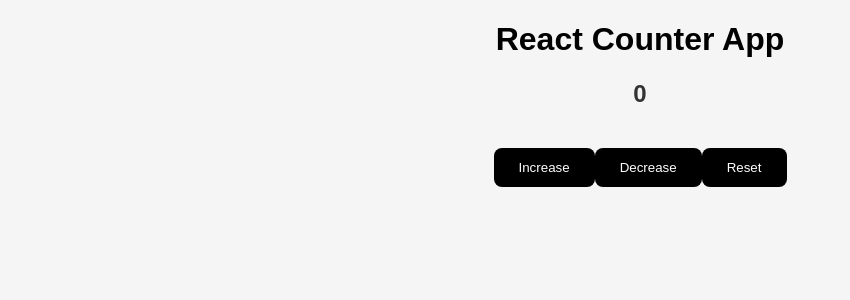
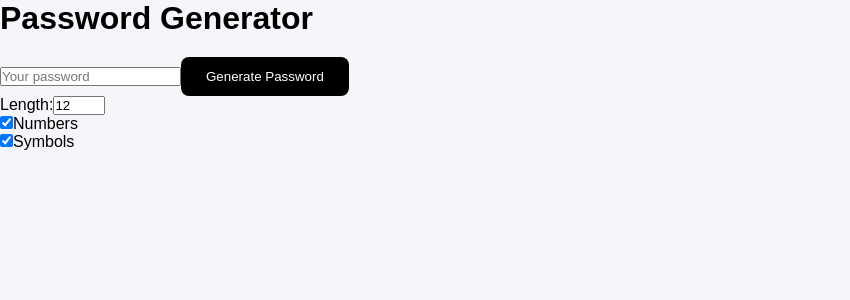
Before and after one commit to asmabibi9390-sys/React-tutorial, a React (Vite) app: page / in a window 1280 px wide. Shown: the top 300 px of the page, without its empty margins (0-850 px from the left). Built offline with nearby package versions, Linux system fonts and the light colour scheme.

Commit message:
work on password generator.jsx

```diff
--- a/src/App.css
+++ b/src/App.css
@@ -57,6 +57,10 @@ footer{
   border-radius: 15px;
   margin: 20px 0;
 }
+body {
+  background: #f4f6f9;
+  font-family: Arial, sans-serif;
+}
 
 h2 {
   color: #333;
@@ -88,11 +92,6 @@ p {
 .btn:hover {
   background: #444;
 }
-body {
-  background: #f5f5f5;
-  font-family: Arial, sans-serif;
-  text-align: center;
-}
 
 .heading {
   margin: 30px;
@@ -106,3 +105,51 @@ body {
   border-radius: 12px;
   box-shadow: 0 5px 15px rgba(0,0,0,0.2);
 }
+
+* {
+  margin: 0;
+  padding: 0;
+  box-sizing: border-box;
+}
+
+body {
+  font-family: Arial, sans-serif;
+}
+
+.background-changer {
+  min-height: 100vh;
+  padding-top: 100px;
+  text-align: center;
+  transition: background-color 0.4s ease;
+}
+
+.background-changer h1 {
+  font-size: 45px;
+  margin-bottom: 15px;
+}
+
+.background-changer p {
+  font-size: 20px;
+  margin-bottom: 30px;
+}
+
+.color-buttons {
+  display: flex;
+  justify-content: center;
+  gap: 12px;
+  flex-wrap: wrap;
+}
+
+.color-buttons button {
+  padding: 12px 22px;
+  border: none;
+  border-radius: 8px;
+  background: black;
+  color: white;
+  cursor: pointer;
+  font-size: 16px;
+}
+
+.color-buttons button:hover {
+  background: #444;
+}
--- a/src/App.jsx
+++ b/src/App.jsx
@@ -1,11 +1,10 @@
 import "./App.css";
-import Counter from "./components/Counter";
+import PasswordGenerator from "./components/PasswordGenerator";
 
 function App() {
   return (
     <>
-      <h1>React Counter App</h1>
-      <Counter />
+      <PasswordGenerator />
     </>
   );
 }
--- /dev/null
+++ b/src/components/PasswordGenerator.jsx
@@ -0,0 +1,93 @@
+import { useState } from "react";
+
+function PasswordGenerator() {
+  const [password, setPassword] = useState("");
+  const [length, setLength] = useState(12);
+  const [numberAllowed, setNumberAllowed] = useState(true);
+  const [symbolAllowed, setSymbolAllowed] = useState(true);
+
+  function generatePassword() {
+    let characters =
+      "ABCDEFGHIJKLMNOPQRSTUVWXYZabcdefghijklmnopqrstuvwxyz";
+
+    if (numberAllowed) {
+      characters += "0123456789";
+    }
+
+    if (symbolAllowed) {
+      characters += "!@#$%^&*";
+    }
+
+    let newPassword = "";
+
+    for (let i = 0; i < length; i++) {
+      const randomIndex = Math.floor(
+        Math.random() * characters.length
+      );
+
+      newPassword += characters[randomIndex];
+    }
+
+    setPassword(newPassword);
+  }
+
+  return (
+    <div className="password-generator">
+
+      <h1>Password Generator</h1>
+
+      <input
+        type="text"
+        value={password}
+        readOnly
+        placeholder="Your password"
+      />
+
+      <button onClick={generatePassword}>
+        Generate Password
+      </button>
+
+      <div>
+        <label>
+          Length:
+          <input
+            type="number"
+            min="4"
+            max="30"
+            value={length}
+            onChange={(e) => setLength(Number(e.target.value))}
+          />
+        </label>
+      </div>
+
+      <div>
+        <label>
+          <input
+            type="checkbox"
+            checked={numberAllowed}
+            onChange={() =>
+              setNumberAllowed(!numberAllowed)
+            }
+          />
+          Numbers
+        </label>
+      </div>
+
+      <div>
+        <label>
+          <input
+            type="checkbox"
+            checked={symbolAllowed}
+            onChange={() =>
+              setSymbolAllowed(!symbolAllowed)
+            }
+          />
+          Symbols
+        </label>
+      </div>
+
+    </div>
+  );
+}
+
+export default PasswordGenerator;
```
